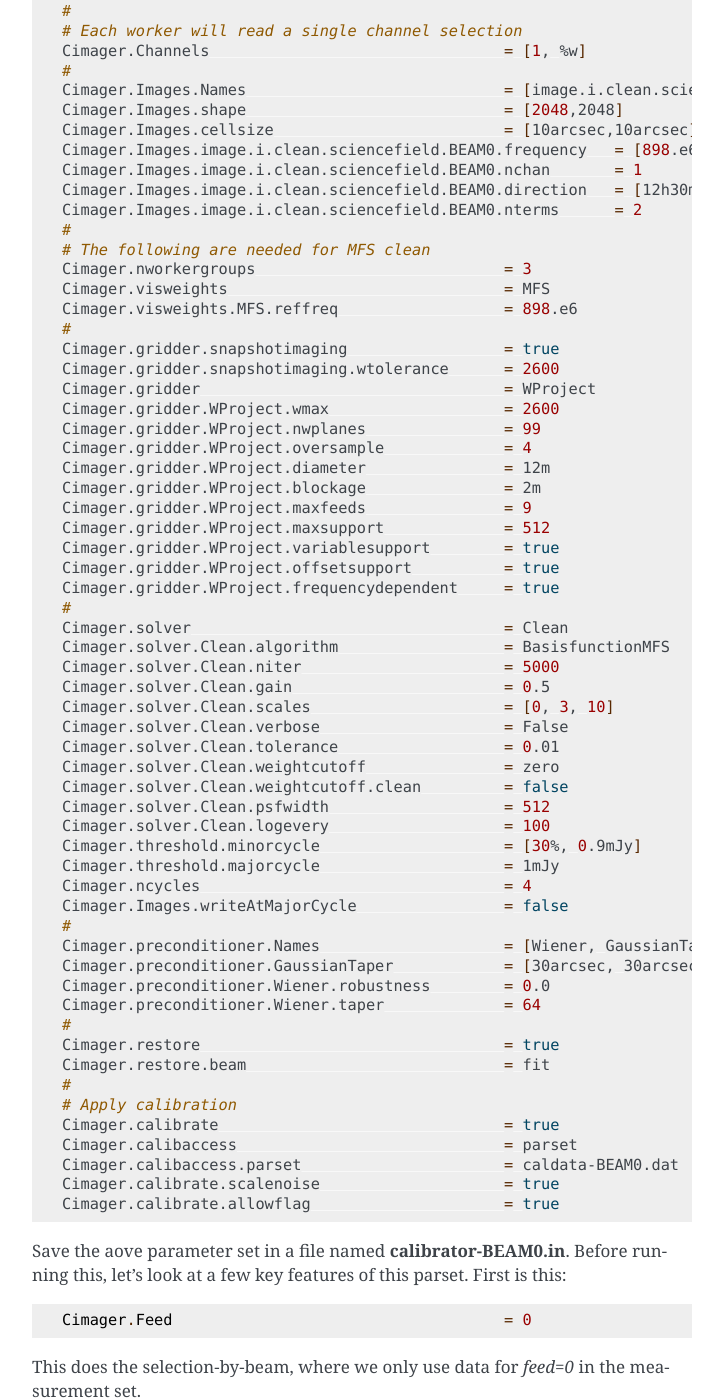
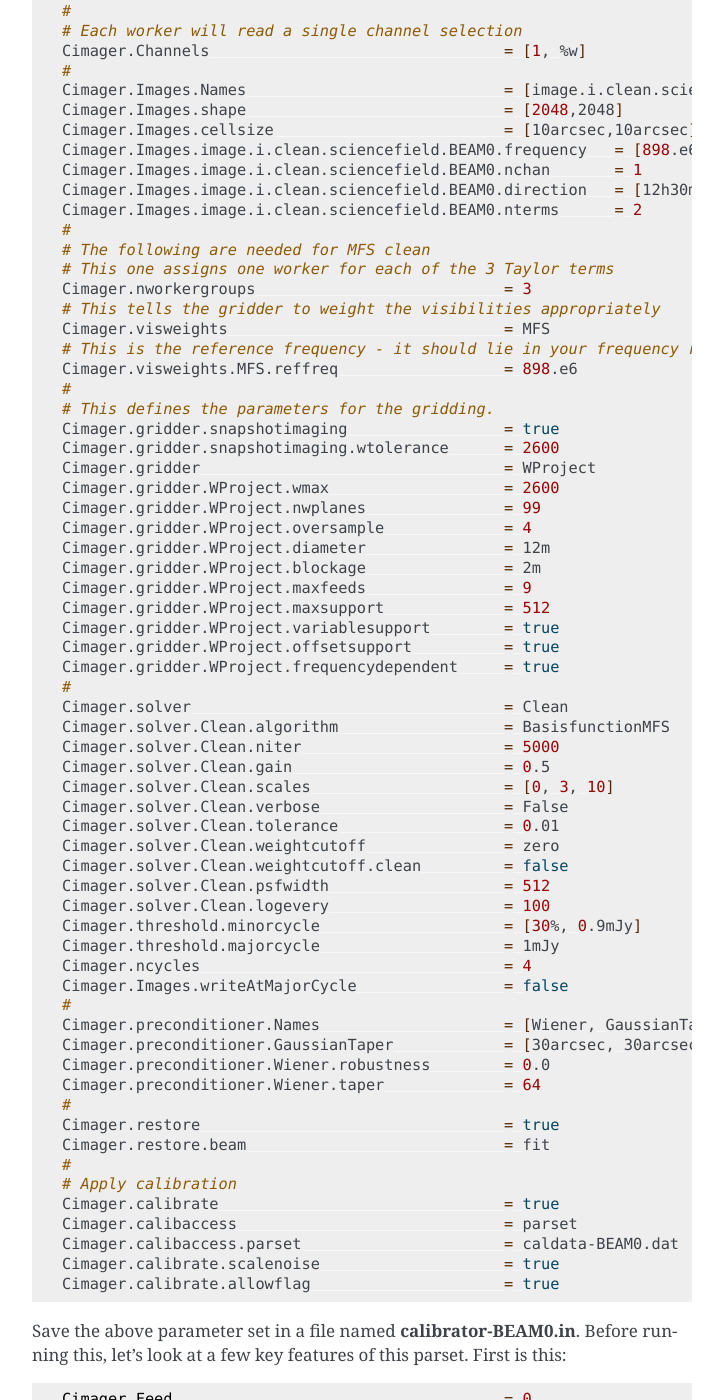
Before and after one commit to ATNF/askapsoft, a Sphinx documentation site: the page built from Code/Components/CP/docs/current/doc/tutorials/basiccontinuum.rst, in a window 1280 px wide and 1400 px high, scrolled down 6098 px. Shown: the whole window, without its empty margins (388-1111 px from the left). Built offline with Sphinx 7.4.7, drawn with Linux system fonts in a browser that asks for light colours; the version number could not be read and is left out.

Commit message:
Minor fixes to the basic continuum tutorial.

```diff
--- a/Code/Components/CP/docs/current/doc/tutorials/basiccontinuum.rst
+++ b/Code/Components/CP/docs/current/doc/tutorials/basiccontinuum.rst
@@ -278,10 +278,14 @@ cleaning. Here is an example parset:
     Cimager.Images.image.i.clean.sciencefield.BEAM0.nterms      = 2
     #
     # The following are needed for MFS clean
+    # This one assigns one worker for each of the 3 Taylor terms
     Cimager.nworkergroups                           = 3
+    # This tells the gridder to weight the visibilities appropriately
     Cimager.visweights                              = MFS
+    # This is the reference frequency - it should lie in your frequency range (ideally in the middle)
     Cimager.visweights.MFS.reffreq                  = 898.e6
     #
+    # This defines the parameters for the gridding.
     Cimager.gridder.snapshotimaging                 = true
     Cimager.gridder.snapshotimaging.wtolerance      = 2600
     Cimager.gridder                                 = WProject
@@ -327,7 +331,7 @@ cleaning. Here is an example parset:
     Cimager.calibrate.scalenoise                    = true
     Cimager.calibrate.allowflag                     = true
 
-Save the aove parameter set in a file named **calibrator-BEAM0.in**. Before running this,
+Save the above parameter set in a file named **calibrator-BEAM0.in**. Before running this,
 let's look at a few key features of this parset. First is this::
 
     Cimager.Feed                                    = 0
```
